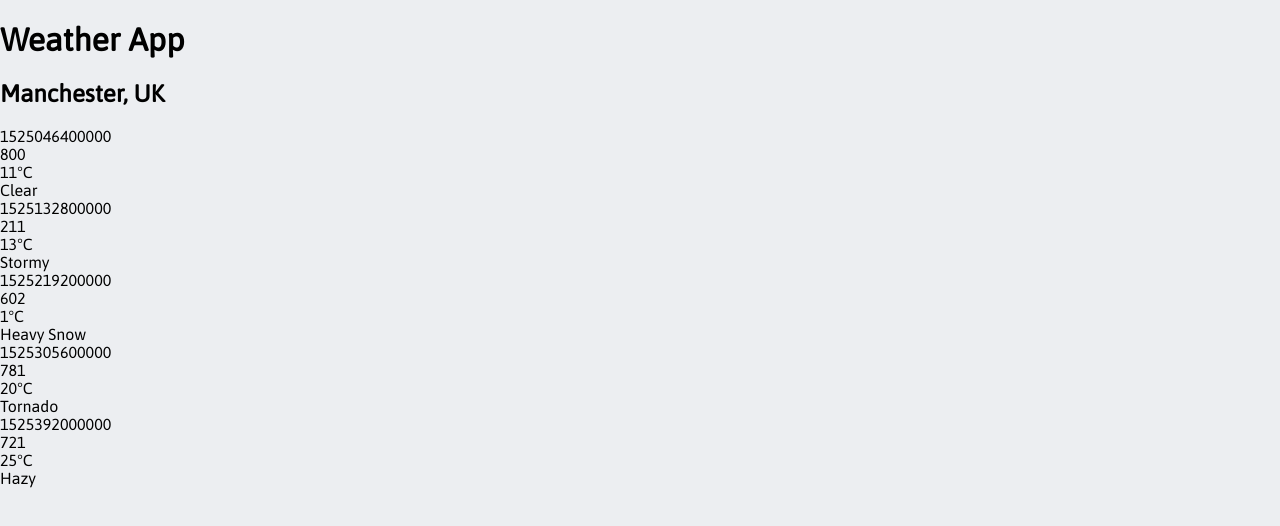
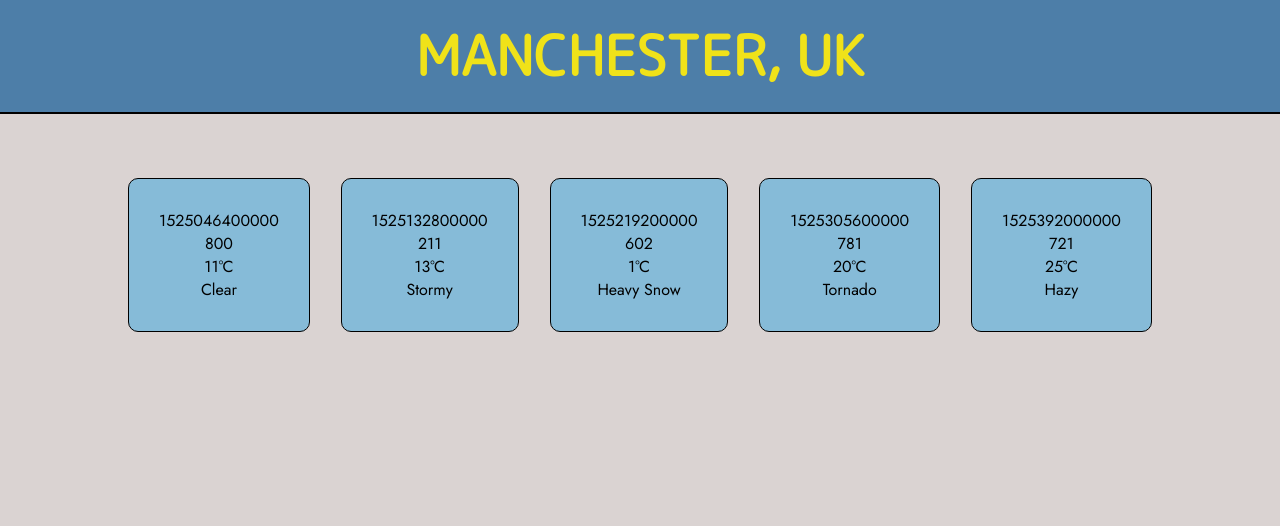
Before and after one commit to naylfc90/weather-app, a React (Create React App) app: page / in a window 1280 px wide. Shown: the top 526 px of the page. Built offline with nearby package versions, Linux system fonts and the light colour scheme.

Commit message:
Added CSS to App, LocationDetails and ForecastSummaries

```diff
--- a/src/components/App.js
+++ b/src/components/App.js
@@ -8,7 +8,6 @@ import "../styles/App.css";
 const App = ({ location, forecasts }) => {
   return (
     <div className="forecast">
-      <h1>Weather App</h1>
       <LocationDetails city={location.city} country={location.country} />
       <ForecastSummaries forecasts={forecasts} />
     </div>
--- a/src/components/ForecastSummaries.js
+++ b/src/components/ForecastSummaries.js
@@ -1,6 +1,8 @@
 import React from "react";
 import PropTypes from "prop-types";
 import ForecastSummary from "./ForecastSummary";
+
+import "../styles/ForecastSummaries.css";
 
 const ForecastSummaries = ({ forecasts }) => {
   return (
--- a/src/components/ForecastSummary.js
+++ b/src/components/ForecastSummary.js
@@ -1,5 +1,7 @@
 import React from "react";
 import PropTypes from "prop-types";
+
+import "../styles/ForecastSummaries.css";
 
 const ForecastSummary = (props) => {
   const { date, temperature, description, icon } = props;
--- a/src/components/LocationDetails.js
+++ b/src/components/LocationDetails.js
@@ -1,11 +1,13 @@
 import React from "react";
 import PropTypes from "prop-types";
+
+import "../styles/LocationDetails.css";
 
 const LocationDetails = (props) => {
   const { city, country } = props;
   return (
     <div className="location-details">
-      <h2 className="location-details__header">{`${city}, ${country}`}</h2>
+      <h1 className="location-details__header">{`${city}, ${country}`}</h1>
     </div>
   );
 };
--- a/src/styles/App.css
+++ b/src/styles/App.css
@@ -0,0 +1,3 @@
+.forecast {
+  margin: 0, 20px;
+}
--- /dev/null
+++ b/src/styles/ForecastSummaries.css
@@ -0,0 +1,16 @@
+.forecast-summaries {
+  display: flex;
+  justify-content: space-between;
+  width: 80%;
+  text-align: center;
+  margin-left: 10%;
+  margin-right: 10%;
+  margin-top: 5%;
+}
+
+.forecast-summary {
+  border: solid 1px;
+  border-radius: 10px;
+  background: #86bbd8;
+  padding: 30px;
+}
--- /dev/null
+++ b/src/styles/LocationDetails.css
@@ -0,0 +1,10 @@
+.location-details__header {
+  background-color: #4d7ea8;
+  color: #f0e219;
+  padding: 15px;
+  border-bottom: solid 2px black;
+}
+
+h1 {
+  text-align: center;
+}
--- a/src/styles/index.css
+++ b/src/styles/index.css
@@ -1,14 +1,38 @@
-@import url("https://fonts.googleapis.com/css2?family=Asap:wght@400;420&display=swap");
+@import url("https://fonts.googleapis.com/css2?family=Jost:wght@300;400&family=M+PLUS+Rounded+1c&display=swap");
+
+*,
+html {
+  margin: 0;
+}
 
 body {
   margin: 0;
-  font-family: "Asap", sans-serif;
+  font-family: "Jost", sans-serif;
   -webkit-font-smoothing: antialiased;
   -moz-osx-font-smoothing: grayscale;
-  background-color: #eceef1;
+  background-color: #dad3d2;
 }
 
 code {
   font-family: source-code-pro, Menlo, Monaco, Consolas, "Courier New",
     monospace;
 }
+
+h1,
+h2,
+h3 {
+  font-family: "M PLUS Rounded 1c", sans-serif;
+  text-transform: uppercase;
+}
+
+h1 {
+  font-size: 55px;
+}
+
+h2 {
+  font-size: 30px;
+}
+
+h3 {
+  font-size: 20px;
+}
```
